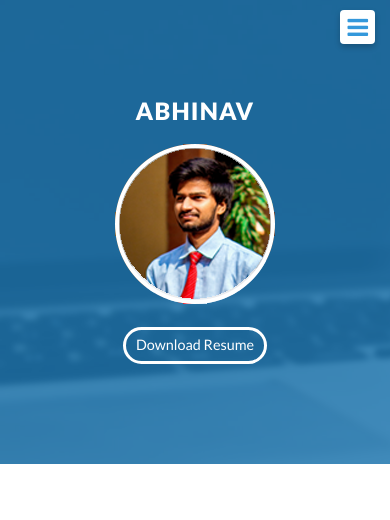
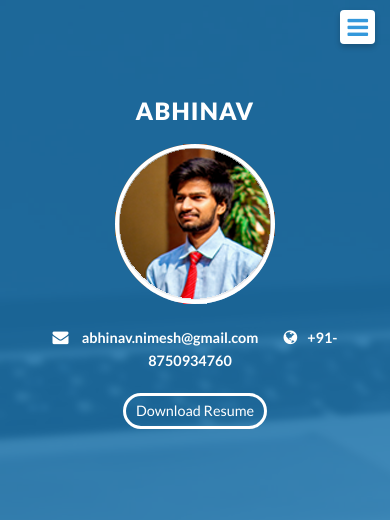
Before and after one commit to abhinavnimesh/abhinavnimesh.github.io, a website: page index.html in a window 390 px wide. Shown: the top 520 px of the page. Drawn offline with nearby package versions, Linux system fonts and the light colour scheme.

Commit message:
email setup and mobile no.

```diff
--- a/index.html
+++ b/index.html
@@ -55,9 +55,17 @@
         <div id="lead-content">
             <h1>Abhinav</h1>
 			<br>
+
 			<img class="profile-image" src="images/profile-image.png" alt="">
 			<br>
-           <br>
+			 <h4><font color="white">
+			 <i class="fa fa-envelope"></i></font>
+               <a href="mailto:abhinav.nimesh9@gmail.com"><font color="white">abhinav.nimesh@gmail.com </font></font></a>&nbsp;&nbsp;&nbsp;
+<font color="white"><i class="fa fa-globe"></i></font><a href="tel: 0123456789"><font color="white">+91-8750934760 </font></a>
+
+
+           </h4>
+
 
 
             <a href="abhinavresume.pdf" class="btn-rounded-white">Download Resume</a>
```
